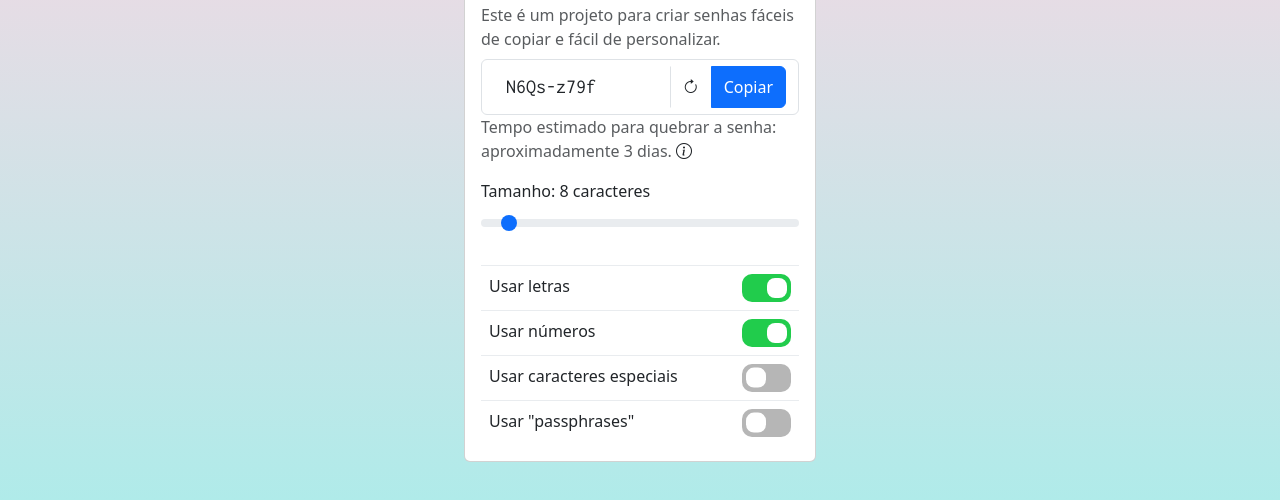
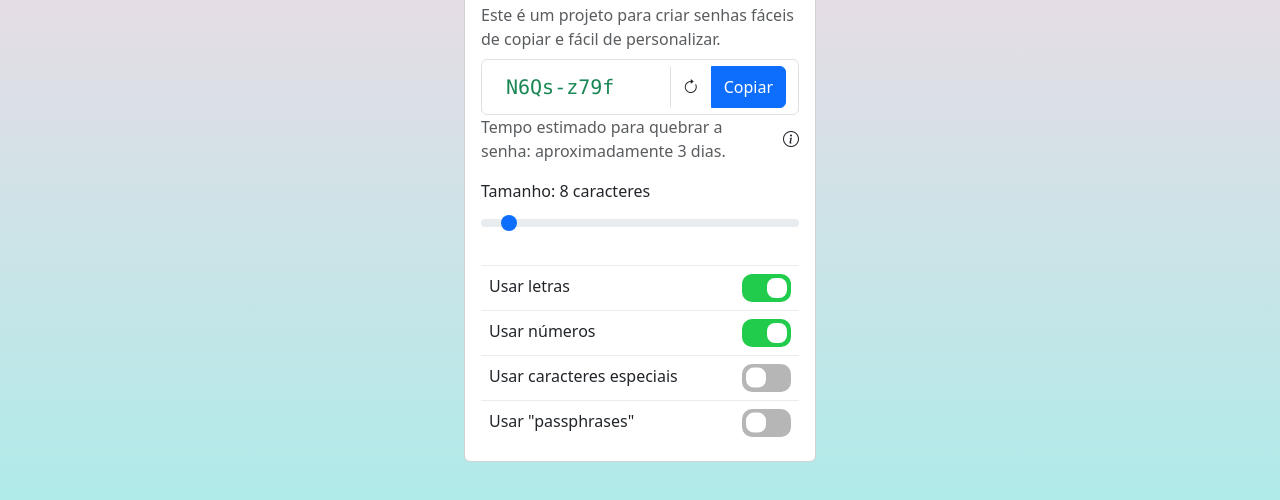
Before and after one commit to CharllysFernandes/SenhaAleatoria, a plain HTML site: page index.html in a window 1280 px wide. Both pictures are taken after a click on the button 690 px from the left and 327 px from the top of the page. Shown: the part 228-728 px from the top of the page. Drawn offline with nearby package versions, Linux system fonts and the light colour scheme.

Commit message:
update code

```diff
--- a/index.html
+++ b/index.html
@@ -22,14 +22,15 @@
                 <span class="card-text text-muted fs-6">Este é um projeto para criar senhas fáceis de copiar e fácil de
                     personalizar.</span>
                 <div class="input-group mt-2 form-control">
-                    <input type="text" id="senha" class="form-control border-0 fs-5" readonly>
+                    <input type="text" id="senha" class="form-control border-0 fs-5 text-success font-monospace" readonly>
                     <button class="btn border-start" onclick="gerarSenha()"><i
                             class="bi bi-arrow-clockwise"></i></button>
                     <button class="btn btn-primary" onclick="copiarSenha()">Copiar</button>
                 </div>
-                <span id="tempoQuebra" class="text-muted text-info fw-lighter"></span>
-                <i class="bi bi-info-circle" data-bs-toggle="tooltip" data-bs-placement="right"
-                    title="O cálculo da força bruta envolve tentar todas as combinações possíveis de caracteres até encontrar a senha correta. O tempo estimado depende do número de caracteres possíveis, do comprimento da senha e da taxa de tentativas por segundo, aqui usamos 1 bilhão de tentativas por segundo"></i>
+                <div class="d-flex align-items-center">
+                    <span id="tempoQuebra" class="text-muted text-info fw-lighter">
+                    </div>
+                </span>
                 <div class="mt-3 mb-4">
                     <label for="tamanhoSenha" class="form-label">Tamanho: <span id="tamanhoValor">8</span>
                         caracteres</label>
--- a/src/script.js
+++ b/src/script.js
@@ -64,20 +64,46 @@ function calcularTempoQuebra(numCaracteres, comprimentoSenha) {
     const tempoDias = tempoSegundos / (60 * 60 * 24);
     let tempoQuebra = "";
 
-    if (tempoDias > 365 * 100) {
-        const tempoSeculos = tempoDias / (365 * 100);
+    if (tempoDias > 365 * 10000000000) { // 10 milênios
+        const tempoMilhoes = tempoDias / (365 * 1000000000); // Convertendo para milhões de anos
+        tempoQuebra = `Tempo estimado para quebrar a senha: aproximadamente ${tempoMilhoes.toExponential(2)} milhões de anos.`;
+    } else if (tempoDias > 365 * 1000000) { // 1 milênio
+        const tempoMilenios = tempoDias / (365 * 1000); // Convertendo para milênios
+        tempoQuebra = `Tempo estimado para quebrar a senha: aproximadamente ${tempoMilenios.toFixed(0)} milênios.`;
+    } else if (tempoDias > 365 * 100) { // 100 anos (1 século)
+        const tempoSeculos = tempoDias / (365 * 100); // Convertendo para séculos
         tempoQuebra = `Tempo estimado para quebrar a senha: aproximadamente ${tempoSeculos.toFixed(0)} séculos.`;
-    } else if (tempoDias > 365 * 10) {
-        const tempoDecadas = tempoDias / (365 * 10);
+    } else if (tempoDias > 365 * 10) { // 10 anos (1 década)
+        const tempoDecadas = tempoDias / (365 * 10); // Convertendo para décadas
         tempoQuebra = `Tempo estimado para quebrar a senha: aproximadamente ${tempoDecadas.toFixed(0)} décadas.`;
-    } else if (tempoDias > 365) {
-        const tempoAnos = tempoDias / 365;
+    } else if (tempoDias > 365) { // 1 ano
+        const tempoAnos = tempoDias / 365; // Convertendo para anos
         tempoQuebra = `Tempo estimado para quebrar a senha: aproximadamente ${tempoAnos.toFixed(0)} anos.`;
     } else {
         tempoQuebra = `Tempo estimado para quebrar a senha: aproximadamente ${tempoDias.toFixed(0)} dias.`;
     }
 
-    document.getElementById("tempoQuebra").innerText = tempoQuebra;
+    const tempoQuebraElement = document.getElementById("tempoQuebra");
 
-    document.getElementById("tempoQuebra").innerText = tempoQuebra;
+    // Atualiza o texto do tempo de quebra
+    tempoQuebraElement.innerText = tempoQuebra;
+
+    // Cria o ícone de tooltip
+    const infoIcon = document.createElement("i");
+    infoIcon.className = "bi bi-info-circle ms-2";
+    infoIcon.setAttribute("data-bs-toggle", "tooltip");
+    infoIcon.setAttribute("data-bs-placement", "right");
+    infoIcon.setAttribute("title", "O cálculo da força bruta envolve tentar todas as combinações possíveis de caracteres até encontrar a senha correta. O tempo estimado depende do número de caracteres possíveis, do comprimento da senha e da taxa de tentativas por segundo, aqui usamos 1 bilhão de tentativas por segundo.");
+
+    // Remove o ícone de tooltip existente, se houver
+    const existingIcon = tempoQuebraElement.nextSibling;
+    if (existingIcon && existingIcon.tagName === "I") {
+        existingIcon.remove();
+    }
+
+    // Adiciona o novo ícone de tooltip
+    tempoQuebraElement.parentNode.appendChild(infoIcon);
+
+    // Inicializa o tooltip
+    const tooltip = new bootstrap.Tooltip(infoIcon);
 }
--- a/src/styles.css
+++ b/src/styles.css
@@ -2,8 +2,18 @@ body{
     background-image: linear-gradient(to top, #a8edea 0%, #fed6e3 100%);
 }
 #senha{
-    font-family: 'Inconsolata', monospace;
+    font-family: 'Inconsolata';
 }
+
+#tempoQuebra{
+            display: inline-block;
+            width: 100%;
+            min-height: 3em;
+            /* Ajuste conforme necessário */
+            /* white-space: nowrap; */
+            overflow: hidden;
+            text-overflow: ellipsis;
+        }
 
 /* Toggle */
 /* The switch - the box around the slider */
```
